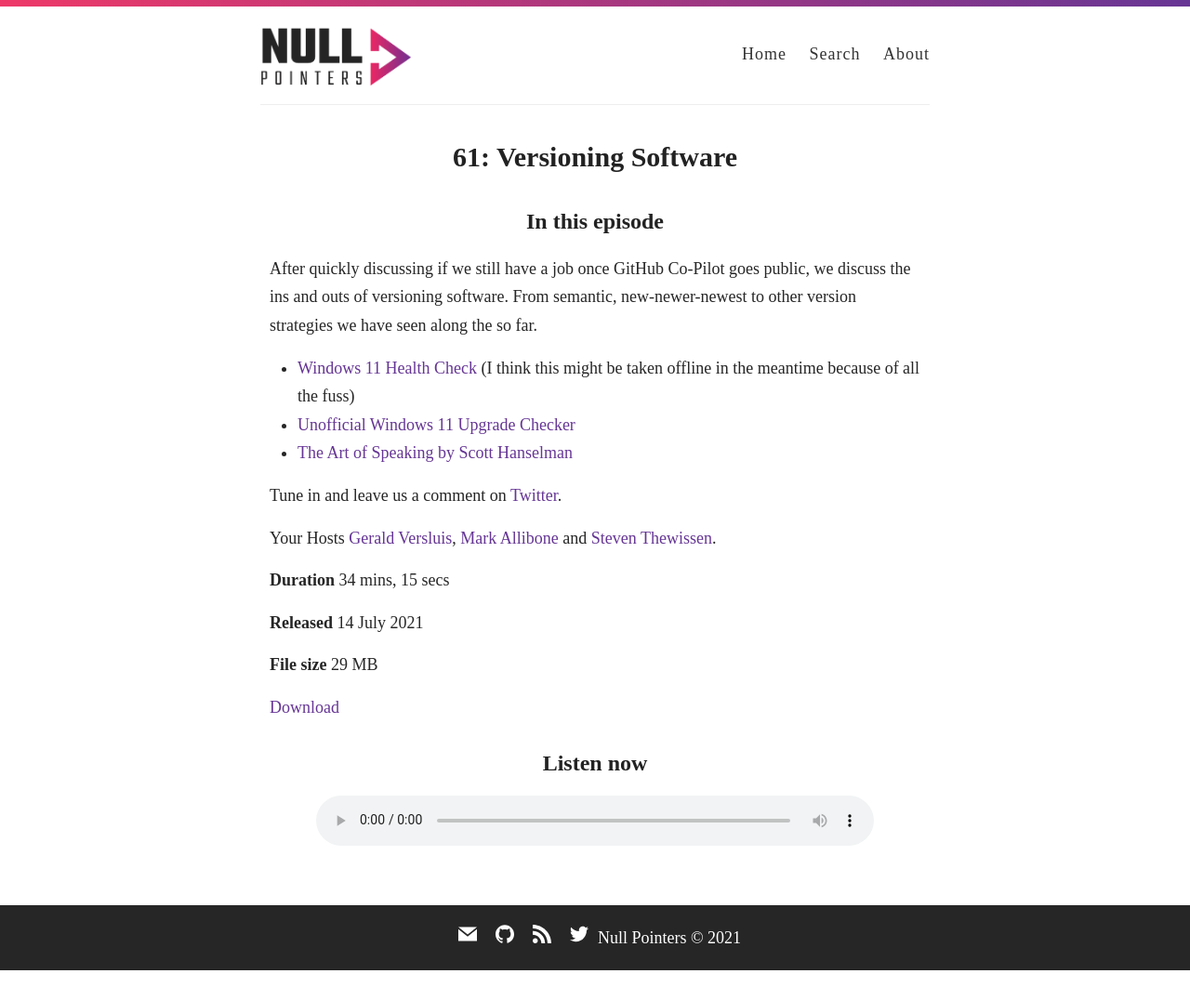
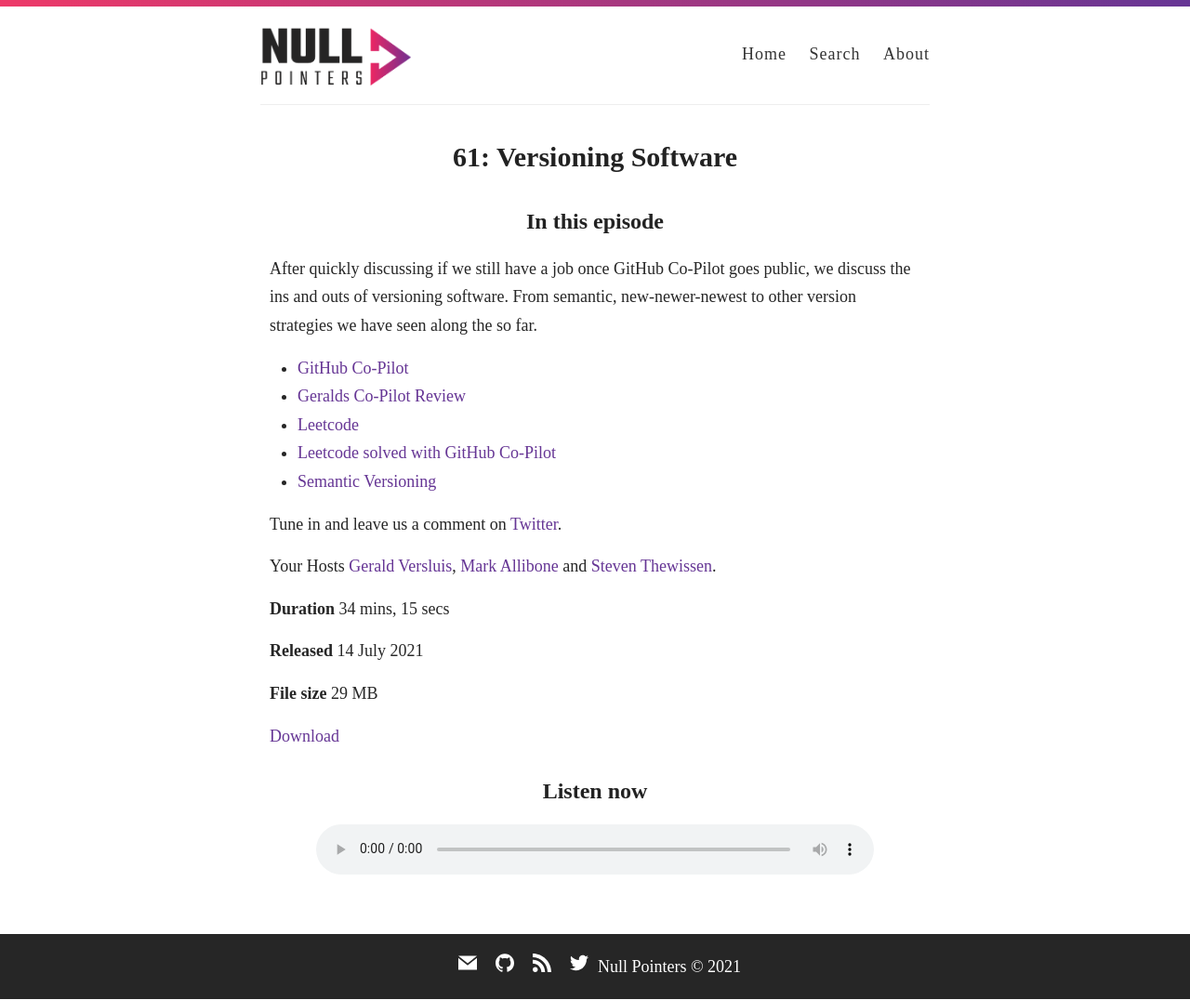
Before and after one commit to nullpointersio/website, a Jekyll site: the page built from _posts/2021-07-14-61.markdown, in a window 1280 px wide. Shown: the whole page at 93% size. Built offline with Jekyll 4.4.1, drawn with Linux system fonts in a browser that asks for light colours; some web fonts are replaced; before the commit the page ends 1045 px from its top, so only the background shows below that.

Commit message:
Updates shownotes

```diff
--- a/_posts/2021-07-14-61.markdown
+++ b/_posts/2021-07-14-61.markdown
@@ -23,9 +23,11 @@
 
 {{page.description}}
 
-* [Windows 11 Health Check](https://aka.ms/GetPCHealthCheckApp) (I think this might be taken offline in the meantime because of all the fuss)
-* [Unofficial Windows 11 Upgrade Checker](https://github.com/rcmaehl/WhyNotWin11/)
-* [The Art of Speaking by Scott Hanselman](https://www.hanselman.com/blog/video-the-art-of-speaking-with-scott-hanselman)
+* [GitHub Co-Pilot](https://copilot.github.com/)
+* [Geralds Co-Pilot Review](https://www.youtube.com/watch?v=vdOT_xhwgQc)
+* [Leetcode](https://leetcode.com/)
+* [Leetcode solved with GitHub Co-Pilot](https://www.youtube.com/watch?v=FHwnrYm0mNc)
+* [Semantic Versioning](https://semver.org/)
 
 Tune in and leave us a comment on [Twitter](https://twitter.com/nullpointersio).
 
```
